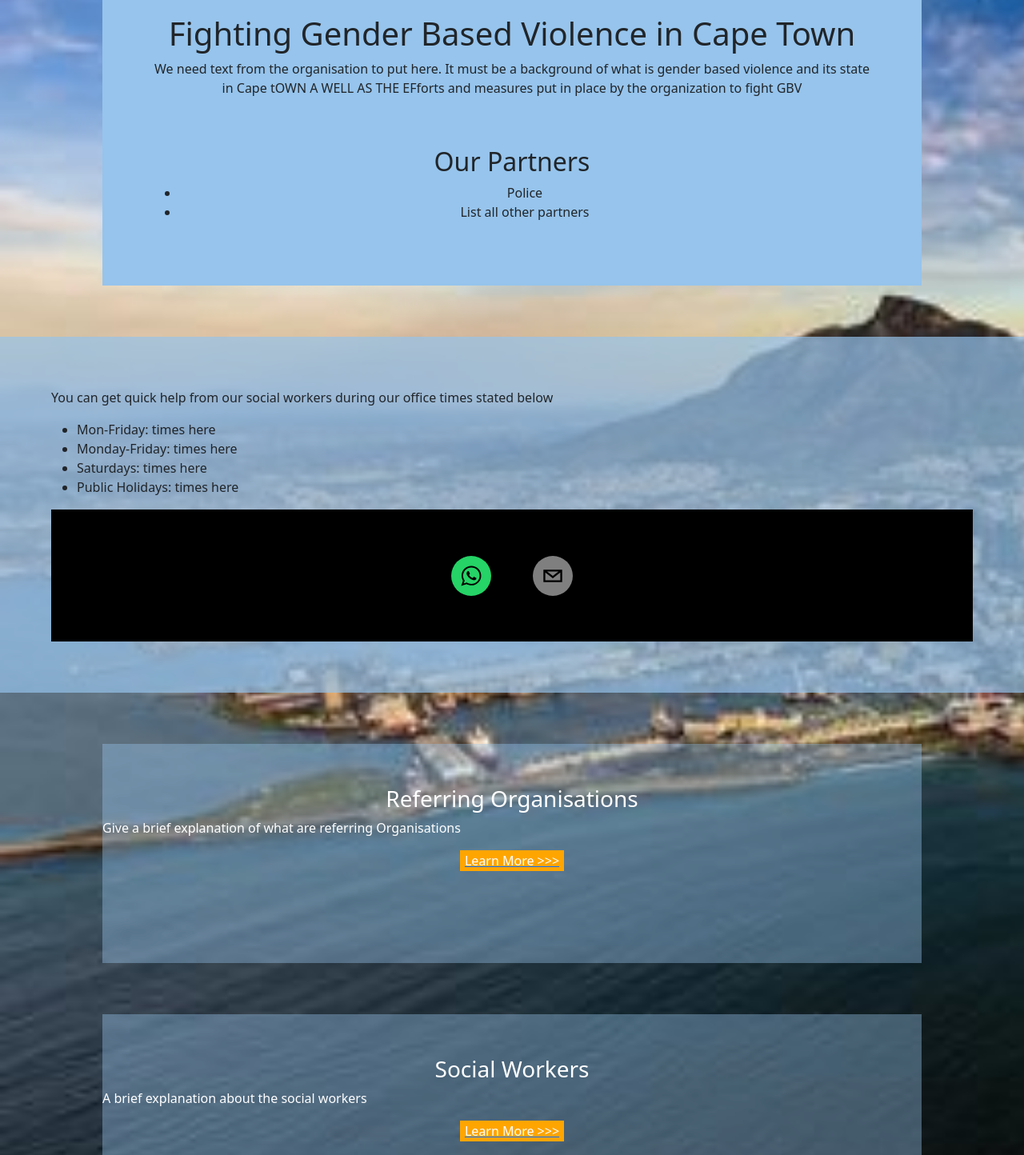
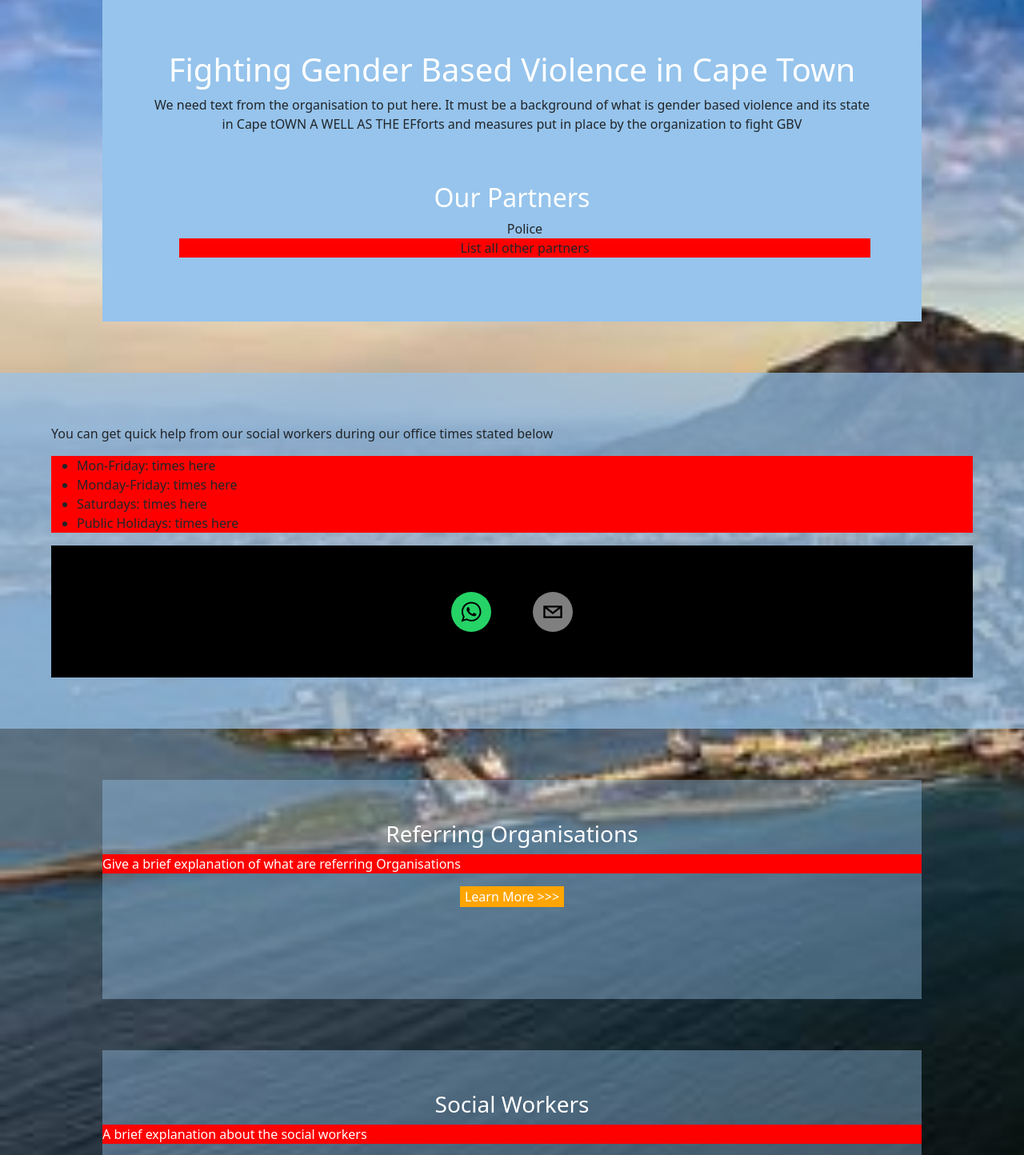
Before and after one commit to KudahShambare/GBV, a React (Create React App) app in the folder Start/front-end/: page / in a window 1280 px wide. Shown: the part 400-1844 px from the top of the page at 80% size. Built offline with nearby package versions, Linux system fonts and the light colour scheme.

Commit message:
pages restructured

```diff
--- a/Start/front-end/src/App.css
+++ b/Start/front-end/src/App.css
@@ -1,5 +1,5 @@
 .fix{
-  background-color: white;
+  background-color: red;
 }
 /*Nav*/
 nav{
@@ -43,10 +43,11 @@ nav{
 }
 /******************************************************************************************************/
 /*Headings*/
-h2, h3{
+h1,h2, h3{
   text-align: center;
   padding-top: 5%;
   font-weight: bolder;
+  color: white;
 }
 /*Pages*/
 .pages{
@@ -70,6 +71,11 @@ h2, h3{
   height:auto;
   text-align: center;
   padding: 5%;
+}
+/*list*/
+.hidden-list{
+  list-style: none;
+
 }
 /*Quick Help*/
 #quick-help{
@@ -189,6 +195,9 @@ button{
   margin-bottom: 5%;
 
 }
+.hidden-links{
+  text-decoration: none;
+}
 /*************************************************************************************************************/
 /*Staff*/
 #staff-container{
@@ -197,9 +206,11 @@ button{
   flex-direction: column;
 
 }
-.staff-links{
+.staff-links>button{
   text-align: center;
   margin-bottom: 10%;
+  background-color: green;
+  color:white;
 }
 /*Staff forms*/
 .staff-forms{
@@ -317,6 +328,13 @@ footer{
   width:20vw;
   height: 25vh;
 }
+/*********************Staff**************/
+#staff-container{
+
+  flex-direction: row;
+  justify-content: space-around;
+
+}
 
 /*Forms*/
 
--- a/Start/front-end/src/App.js
+++ b/Start/front-end/src/App.js
@@ -9,6 +9,7 @@ import RefOrgSignIn from "./pages/sub-pages/RefOrgSignIn";
 import Staff from "./pages/Staff";
 import Victims from "./pages/Victims";
 import SocialWorker from "./pages/SocialWorker";
+import SocialWorkerLogIn from "./pages/sub-pages/SocialWorkerLogIn";
 import Auxillary from "./pages/Auxillary";
 import Administrators from "./pages/Administrators";
 import AdminLogin from "./pages/sub-pages/AdminLogin";
@@ -32,6 +33,8 @@ function App() {
 
     <Route exact path="/staff" component={Staff} />
     <Route exact path="/social-worker" component={SocialWorker} />
+        <Route exact path="/social-worker-log-in" component={SocialWorkerLogIn} />
+
     <Route exact path="/administrators" component={Administrators} />
         <Route exact path="/administrators-log-in" component={AdminLogin} />
 
--- a/Start/front-end/src/components/QuickHelp.js
+++ b/Start/front-end/src/components/QuickHelp.js
@@ -6,7 +6,7 @@ const QuickHelp=()=>{
         <div>
 <section id="quick-help">
 <p>You can get quick help from our social workers during our office times stated below </p>
-<ul>
+<ul className="fix">
 <li>Mon-Friday: times here</li>
 <li>Monday-Friday: times here</li>
 <li>Saturdays: times here</li>
--- a/Start/front-end/src/components/RefOrgDemo.js
+++ b/Start/front-end/src/components/RefOrgDemo.js
@@ -7,9 +7,9 @@ const RefOrgDemo=()=>{
 <div className="demos">
 <h3> Referring Organisations</h3>
 
-<p>  Give a brief explanation of what are referring Organisations</p>
+<p className="fix">  Give a brief explanation of what are referring Organisations</p>
 
-<Link to="/referring-organisations">
+<Link to="/referring-organisations" className="hidden-links">
 <button className="learn-more"> Learn More >>> </button>
 </Link>
 
--- a/Start/front-end/src/components/ReportCase.js
+++ b/Start/front-end/src/components/ReportCase.js
@@ -1,16 +1,10 @@
 import React, { useState,useEffect} from "react";
 
 import noGBV from "../assets/NoGBV.png";
-import violence from "../assets/violence.jpeg";
-import stop from "../assets/stop.jpeg";
-import speakout from "../assets/speakout.jpeg";
 
 const ReportCase=()=>{
 
-	const [currentImg,setCurrentImg]=useState(noGBV);
-
-
-	const images=[noGBV,violence,stop,speakout];
+;
 
 
 	return(
@@ -18,7 +12,7 @@ const ReportCase=()=>{
 <div>
 <section id="report">
 <h2> Report Case </h2>
-<img src={currentImg} alt="ooops" id="report-img"/>
+<img src={noGBV} alt="ooops" id="report-img"/>
 </section>
 <section>
 <form id="report-form">
@@ -42,10 +36,10 @@ const ReportCase=()=>{
 
 
 </div>
-<div id="victim-add-info">
+<div id="victim-add-info" >
 <h2> Additional Resources</h2>
 
-<p> Provide Additional Help Resources. Maybe Links to articles with helpful information </p>
+<p className="fix"> Provide Additional Help Resources. Maybe Links to articles with helpful information </p>
 
 </div>
 </>
--- a/Start/front-end/src/components/Services.js
+++ b/Start/front-end/src/components/Services.js
@@ -12,9 +12,9 @@ const Services = () => {
         THE EFforts and measures put in place by the organization to fight GBV{" "}
       </p>
       <h2>Our Partners</h2>
-      <ul>
+      <ul className="hidden-list">
         <li>Police</li>
-        <li>List all other partners</li>
+        <li className="fix">List all other partners</li>
       </ul>
 
     </div>
--- a/Start/front-end/src/components/SocialWorkerDemo.js
+++ b/Start/front-end/src/components/SocialWorkerDemo.js
@@ -7,9 +7,9 @@ const SocialWorkerDemo=()=>{
 <div className="demos">
 <h3> Social Workers</h3>
 
-<p> A brief explanation about the social workers </p>
+<p className="fix"> A brief explanation about the social workers </p>
 
-<Link to="/social-worker">
+<Link to="/social-worker" className="hidden-links">
 
 <button className="learn-more"> Learn More  >>> </button>
 </Link>
--- a/Start/front-end/src/components/Staff-Components/SocialWorkerSignUp.js
+++ b/Start/front-end/src/components/Staff-Components/SocialWorkerSignUp.js
@@ -1,4 +1,4 @@
-import React from "react";
+import { Link } from "react-router-dom";
 
 const SocialWorkerSignUp = ()=>{
 
@@ -14,8 +14,9 @@ const SocialWorkerSignUp = ()=>{
 		<input type="password" name="social-worker-password" placeholder="password" required />
          <button className="form-buttons"> Sign Up </button>
 
+      <Link to="/social-worker-log-in">
          <span className="toggle-form"> Already Have An Account </span>
-
+</Link>
 
 		</form>
 
--- a/Start/front-end/src/pages/SocialWorker.js
+++ b/Start/front-end/src/pages/SocialWorker.js
@@ -3,7 +3,6 @@ import React from "react";
 import Footer from "../components/Footer";
 import NavBar from "../components/NavBar";
 import SocialWorkerSignUp from "../components/Staff-Components/SocialWorkerSignUp";
-import SocialWorkerLogIn from  "../components/Staff-Components/SocialWorkerLogIn";
 
 const SocialWorker = ()=>{
 
@@ -13,7 +12,7 @@ const SocialWorker = ()=>{
 <div className="pages">
 
 <SocialWorkerSignUp/>
-<SocialWorkerLogIn/>
+
 
 </div>
  <Footer/>
--- a/Start/front-end/src/components/Staff-Components/SocialWorkerLogIn.js
+++ b/Start/front-end/src/pages/sub-pages/SocialWorkerLogIn.js
@@ -1,18 +1,29 @@
-import React from "react";
+import NavBar from "../../components/NavBar";
+import Footer from "../../components/Footer";
 
 const SocialWorkerLogin = ()=>{
 	return(
+
+
+		<>
+<NavBar/>
+<div className="pages">
+
 <div className="staff-forms">
 <h4> Touching Nations Social Worker Log In </h4>
 		<form>
  <input type = "email" name="social-login-email" placeholder="Email" required/>
  <input type = "password" name="social-login-password" placeholder="Password" required/>
 <button className="form-buttons">Log In </button>
- <span className="toggle-form"> Don't have an account </span>
+
 		</form>
 </div>
 
 
+</div>
+<Footer/>
+		</>
+
 		)
 }
 export default SocialWorkerLogin;
```
